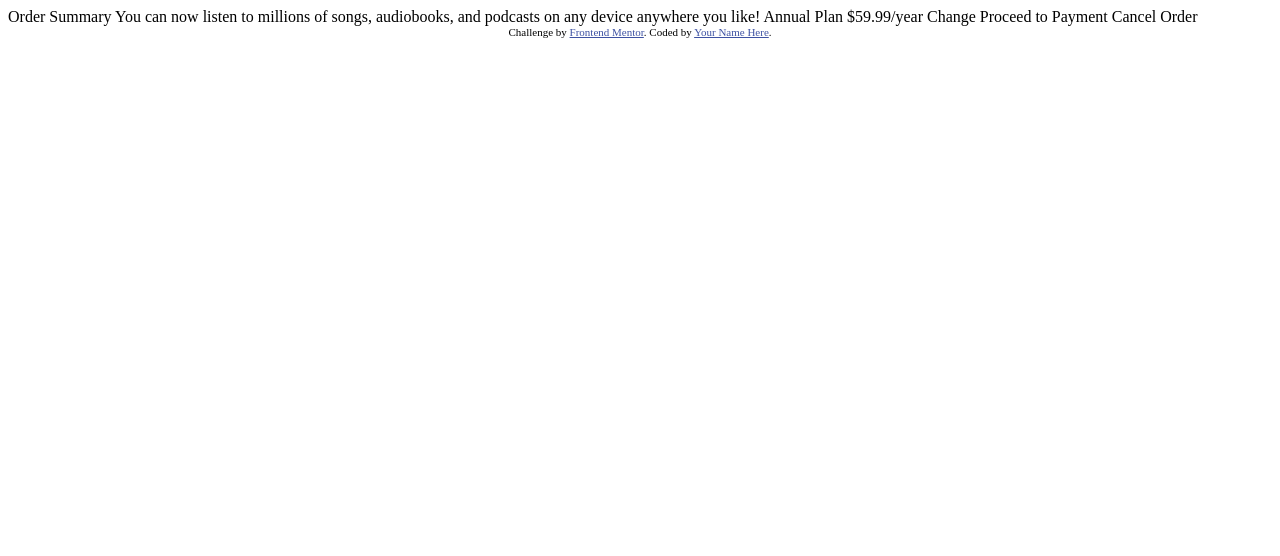
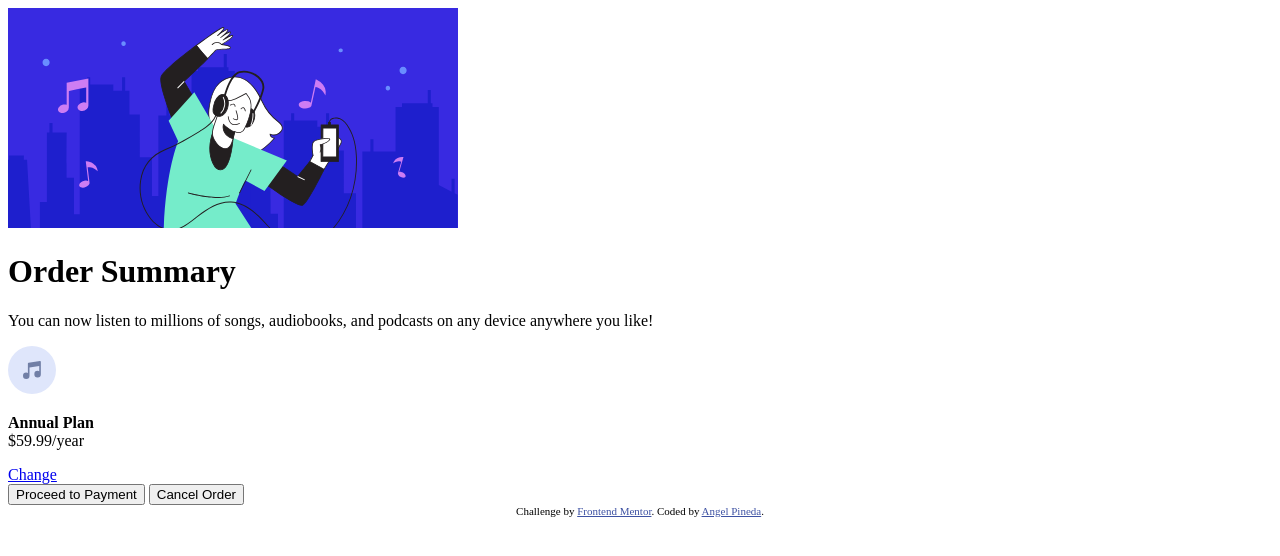
Before and after one commit to angelpineda-dev/frontendMentor-orderSummary, a plain HTML site: page index.html in a window 1280 px wide. Drawn offline with Linux system fonts and the light colour scheme.

Commit message:
semantic html

```diff
--- a/index.html
+++ b/index.html
@@ -1,37 +1,48 @@
 <!DOCTYPE html>
 <html lang="en">
+
 <head>
   <meta charset="UTF-8">
-  <meta name="viewport" content="width=device-width, initial-scale=1.0"> <!-- displays site properly based on user's device -->
+  <meta name="viewport" content="width=device-width, initial-scale=1.0">
 
   <link rel="icon" type="image/png" sizes="32x32" href="./images/favicon-32x32.png">
 
   <title>Frontend Mentor | Order summary card</title>
 
-  <!-- Feel free to remove these styles or customise in your own stylesheet 👍 -->
-  <style>
-    .attribution { font-size: 11px; text-align: center; }
-    .attribution a { color: hsl(228, 45%, 44%); }
-  </style>
+  <link rel="stylesheet" href="style.css">
+
 </head>
+
 <body>
 
-  Order Summary
+  <main>
+    <img src="images/illustration-hero.svg" alt="girl dancing">
+    <h1>Order Summary</h1>
 
-  You can now listen to millions of songs, audiobooks, and podcasts on any
-  device anywhere you like!
+    <p>
+      You can now listen to millions of songs, audiobooks, and podcasts on any
+      device anywhere you like!
+    </p>
 
-  Annual Plan
-  $59.99/year
+  </main>
 
-  Change
+  <article>
+    <img src="images/icon-music.svg" alt="musi">
+    <div>
+      <p> <strong>Annual Plan</strong> <br> $59.99/year </p>
+    </div>
+    <a href="#">Change</a>
+  </article>
 
-  Proceed to Payment
-  Cancel Order
+  <div class="actions">
+    <button>Proceed to Payment</button>
+    <button>Cancel Order</button>
+  </div>
 
   <div class="attribution">
     Challenge by <a href="https://www.frontendmentor.io?ref=challenge" target="_blank">Frontend Mentor</a>.
-    Coded by <a href="#">Your Name Here</a>.
+    Coded by <a href="#">Angel Pineda</a>.
   </div>
 </body>
+
 </html>
--- /dev/null
+++ b/style.css
@@ -0,0 +1,4 @@
+
+
+.attribution { font-size: 11px; text-align: center; }
+    .attribution a { color: hsl(228, 45%, 44%); }
```
